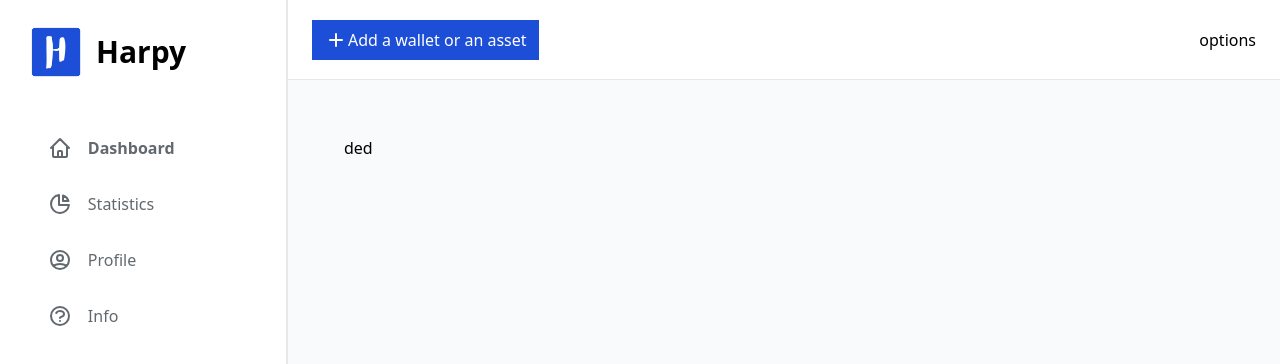
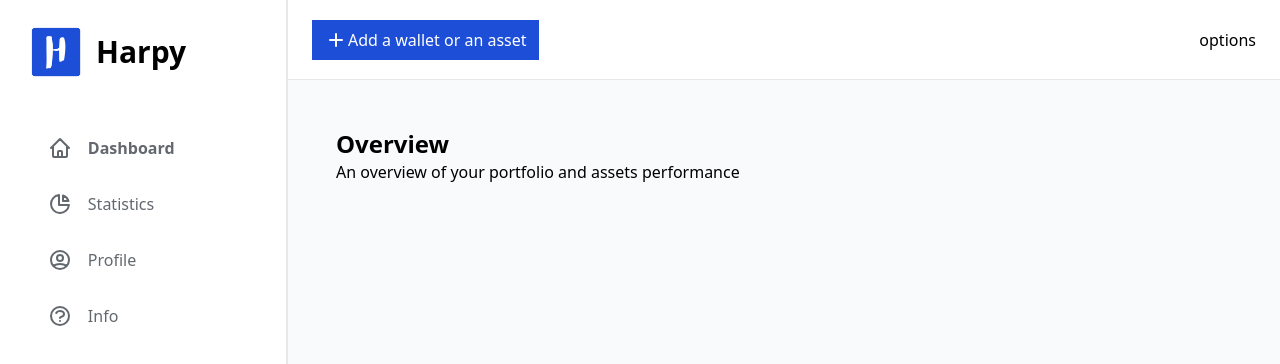
Before and after one commit to hanahem/popfolio, a Next.js app: page / in a window 1280 px wide. Shown: the top 364 px of the page. Built offline with nearby package versions, Linux system fonts and the light colour scheme; what react-toast-notifications would draw is missing.

Commit message:
:sparkles: Introducing cgId

```diff
--- a/components/Generics/SearchAsset.tsx
+++ b/components/Generics/SearchAsset.tsx
@@ -83,6 +83,7 @@ const SearchAsset: FC<{ setAsset: (a: Asset) => void; asset?: Asset }> = ({
       ticker: cgAsset.symbol,
       icon: cgAsset.image.large,
       currentPrice: cgAsset.market_data.current_price,
+      cgId: cgAsset.id,
     });
     setSearchAsset({
       ...searchAsset,
--- a/components/Profile/AddAsset.tsx
+++ b/components/Profile/AddAsset.tsx
@@ -35,10 +35,7 @@ const AddAsset: FC = () => {
     }
   };
 
-  const { handleSubmit } = useForm<Asset>();
-
   const addAsset = async (asset: Asset): Promise<void> => {
-    console.log("ahhh", asset)
     setLoading(true);
     await db.addAsset(asset);
     setLoading(false);
--- a/pages/index.tsx
+++ b/pages/index.tsx
@@ -1,4 +1,5 @@
 import React, { useEffect, useState } from "react";
+import Title from "../components/Generics/Title";
 import { db } from "../utils/dbInit";
 import { Wallet } from "../utils/types";
 
@@ -37,10 +38,12 @@ const IndexPage = () => {
   console.log(wallets || "NONE");
 
   return (
-    <div
-      className="w-full m-2"
-    >
-     <p className="text-left">ded</p>
+    <div>
+      <Title
+        title="Overview"
+        subtitle="An overview of your portfolio and assets performance"
+      />
+      <div className="grid grid-cols-1 2xl:grid-cols-2 gap-4 mt-8"></div>
     </div>
   );
 };
--- a/utils/types.ts
+++ b/utils/types.ts
@@ -6,6 +6,7 @@ export type Asset = {
   icon: string;
   currentPrice?: number;
   amount?: number;
+  cgId?: string;
 };
 
 export type Assets = Asset[] | undefined[];
```
